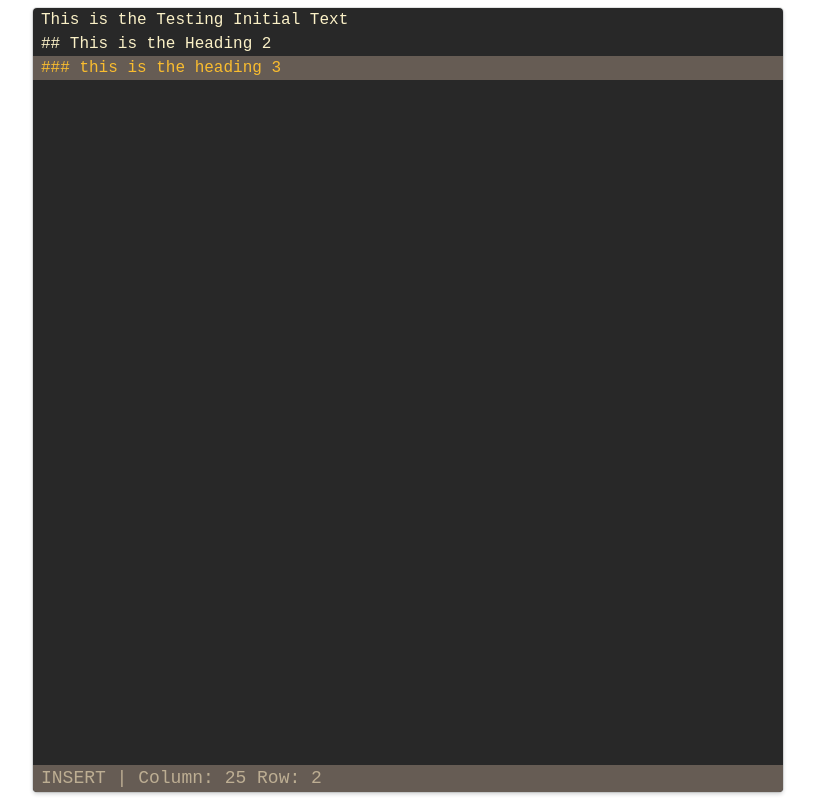
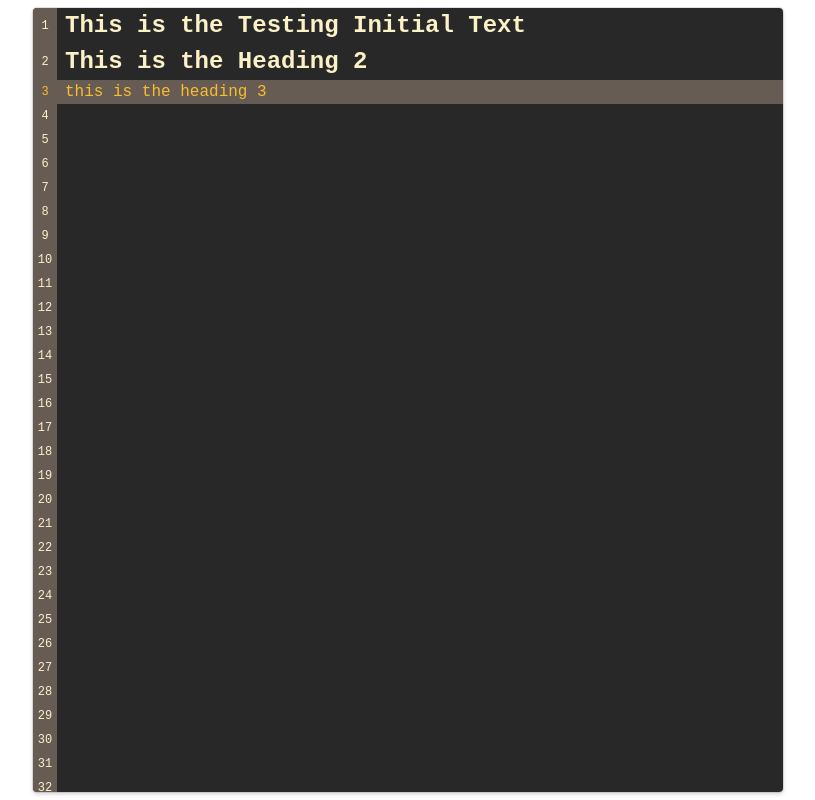
Before and after one commit to saiemsaeed/yazmak, a React (Vite) app: page / in a window 1280 px wide. Shown: the whole page, without its empty margins (232-1047 px from the left). Built offline with nearby package versions, Linux system fonts and the light colour scheme.

Commit message:
Custom Line Renderer Integration

```diff
--- a/package.json
+++ b/package.json
@@ -10,6 +10,7 @@
     "preview": "vite preview"
   },
   "dependencies": {
+    "marked": "^15.0.7",
     "react": "^19.0.0",
     "react-dom": "^19.0.0"
   },
--- a/src/CustomEditor.css
+++ b/src/CustomEditor.css
@@ -1,5 +1,16 @@
 @import url("./themes/default-gruvbox.css");
 /* @import url("./themes/one-light-atom.css"); */
+
+h1,
+h2,
+h3,
+h4,
+h5,
+h6,
+p {
+  font-family: var(--yazmak-font-serif);
+  margin: 0;
+}
 
 #yazmak-editor {
   display: flex;
@@ -24,7 +35,7 @@
 
 /* When line numbers are present, ensure minimum width */
 #yazmak-editor-area:has(.yazmak-line-number) {
-  grid-template-columns: [ln-col] minmax(30px, auto) [content-col] 1fr;
+  grid-template-columns: [ln-col] minmax(24px, auto) [content-col] 1fr;
 }
 
 #yazmak-editor-lines,
@@ -52,6 +63,7 @@
   padding: 0 4px;
   grid-column: ln-col;
   user-select: none;
+  font-size: 12px;
 }
 
 .yazmak-line-content {
@@ -64,6 +76,7 @@
   white-space: pre-wrap; /* Preserve whitespace */
   cursor: text;
   grid-column: content-col;
+  display: flex;
 }
 
 .status-line {
--- a/src/CustomEditor.tsx
+++ b/src/CustomEditor.tsx
@@ -20,11 +20,13 @@ import { handleSelectAll } from "./helpers/selection";
 type Config = {
   showLineNumbers: boolean;
   vimMode: boolean;
+  showStatusbar?: boolean;
 };
 
 type CustomEditorProps = {
   initialText: string;
   config?: Config;
+  lineRenderer: (line: string, index: number, isRaw: boolean) => any;
 };
 
 const EDITOR_MODES = {
@@ -35,9 +37,13 @@ const EDITOR_MODES = {
 function CustomEditor({
   initialText,
   config = { showLineNumbers: false, vimMode: false },
+  lineRenderer,
 }: CustomEditorProps) {
-  const { showLineNumbers } = config;
-  const [lines, setLines] = useState<string[]>(initialText.split("\n"));
+  const { showLineNumbers, showStatusbar = false } = config;
+
+  const [lines, setLines] = useState<string[]>(
+    initialText.split("\n").map((line) => line.trimEnd()),
+  );
   const [activeRowIndex, setActiveRowIndex] = useState<number>(0);
   const [activeColumnIndex, setActiveColumnIndex] = useState<number>(0);
   const editorRef = useRef<HTMLDivElement>(null);
@@ -45,6 +51,10 @@ function CustomEditor({
   const lineNumberRefs = useRef<HTMLDivElement[]>([]);
   const [editorMode, setEditorMode] = useState(EDITOR_MODES.INSERT);
   const [selectionRange, setSelectionRange] = useState<Range | null>(null);
+
+  useEffect(() => {
+    console.log("lines", lines);
+  }, [lines]);
 
   // Focus cursor at the end of content when editor initializes
   useLayoutEffect(() => {
@@ -117,16 +127,71 @@ function CustomEditor({
       const selection = window.getSelection();
       if (!selection) return;
       const range = document.createRange();
+      if (!range) return;
 
-      if (activeLineRef.textContent && activeLineRef.firstChild) {
-        // If there's text content
+      // Helper function to find the appropriate text node and offset
+      const findTextNodeAndOffset = (
+        element: Node,
+        targetOffset: number,
+      ): { node: Node; offset: number } => {
+        // Handle empty element case
+        if (!element.textContent || element.textContent.length === 0) {
+          return { node: element, offset: 0 };
+        }
+
+        // If this is a text node, return it directly
+        if (element.nodeType === Node.TEXT_NODE) {
+          return {
+            node: element,
+            offset: Math.min(targetOffset, element.textContent.length),
+          };
+        }
+
+        // Navigate through child nodes
+        let currentOffset = 0;
+        for (let i = 0; i < element.childNodes.length; i++) {
+          const child = element.childNodes[i];
+          const childLength = child.textContent?.length || 0;
+
+          // If target position is in this child node
+          if (currentOffset + childLength >= targetOffset) {
+            // If it's a text node, position cursor within it
+            if (child.nodeType === Node.TEXT_NODE) {
+              return {
+                node: child,
+                offset: targetOffset - currentOffset,
+              };
+            }
+            // Otherwise, recursively find position in this child
+            return findTextNodeAndOffset(child, targetOffset - currentOffset);
+          }
+
+          currentOffset += childLength;
+        }
+
+        // If we get here, position at the end of the last text node
+        const lastChild = element.lastChild;
+        if (lastChild?.nodeType === Node.TEXT_NODE) {
+          return {
+            node: lastChild,
+            offset: lastChild.textContent?.length || 0,
+          };
+        }
+
+        // Fall back to the element itself
+        return { node: element, offset: 0 };
+      };
+
+      if (activeLineRef.textContent) {
+        // If there's text content, find the appropriate position
         const position = Math.min(
           activeColumnIndex,
           activeLineRef.textContent.length || 0,
         );
 
-        range.setStart(activeLineRef.firstChild, position);
-        range.setEnd(activeLineRef.firstChild, position);
+        const { node, offset } = findTextNodeAndOffset(activeLineRef, position);
+        range.setStart(node, offset);
+        range.setEnd(node, offset);
       } else {
         // If there's no text content
         range.setStart(activeLineRef, 0);
@@ -400,17 +465,20 @@ function CustomEditor({
               onMouseUp={(e) => handleMouseUp(e, index)}
               onMouseMove={(e) => handleMouseMove(e, index)}
               data-line-index={index}
-            >
-              {line}
-            </div>
+              dangerouslySetInnerHTML={{
+                __html: lineRenderer(line, index, index === activeRowIndex),
+              }}
+            />
           ))}
         </div>
       </div>
-      <div className="status-line">
-        <span>
-          {editorMode} | Column: {activeColumnIndex} Row: {activeRowIndex}
-        </span>
-      </div>
+      {showStatusbar && (
+        <div className="status-line">
+          <span>
+            {editorMode} | Column: {activeColumnIndex} Row: {activeRowIndex}
+          </span>
+        </div>
+      )}
     </div>
   );
 }
--- a/src/main.jsx
+++ b/src/main.jsx
@@ -2,15 +2,33 @@ import { StrictMode } from "react";
 import { createRoot } from "react-dom/client";
 import Editor from "./CustomEditor";
 import "./index.css";
+import { marked } from "marked";
 
-const initialText = `This is the Testing Initial Text
+const initialText = `## This is the Testing Initial Text
 ## This is the Heading 2
-### this is the heading 3
+this is the heading 3
 
 
 
 
 `;
+
+const rawRenderer = new marked.Renderer();
+rawRenderer.heading = (props) => {
+  console.log(JSON.stringify(props, null, 2));
+  const { text, depth, raw } = props;
+  return `<h${depth}>${raw}</h${depth}>`;
+};
+
+const lineRenderer = (line, lineNumber, isRaw) => {
+  if (isRaw) {
+    const renderedLine = marked.parse(line, { renderer: rawRenderer });
+    return renderedLine;
+  }
+
+  const renderedLine = marked.parse(line);
+  return renderedLine;
+};
 
 createRoot(document.getElementById("root")).render(
   <StrictMode>
@@ -36,8 +54,10 @@ createRoot(document.getElementById("root")).render(
         <Editor
           initialText={initialText}
           config={{
-            showLineNumbers: false,
+            showLineNumbers: true,
+            showStatusbar: false,
           }}
+          lineRenderer={lineRenderer}
         />
       </div>
     </div>
```
Also changed, not shown: 1 other file (tests, documents, lock files or other folders).
